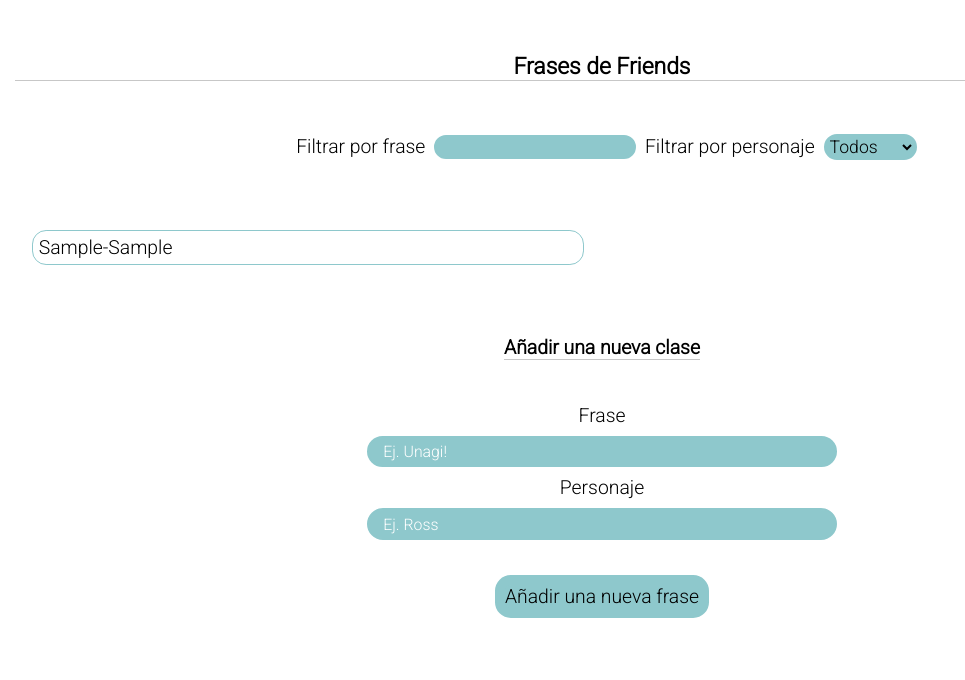
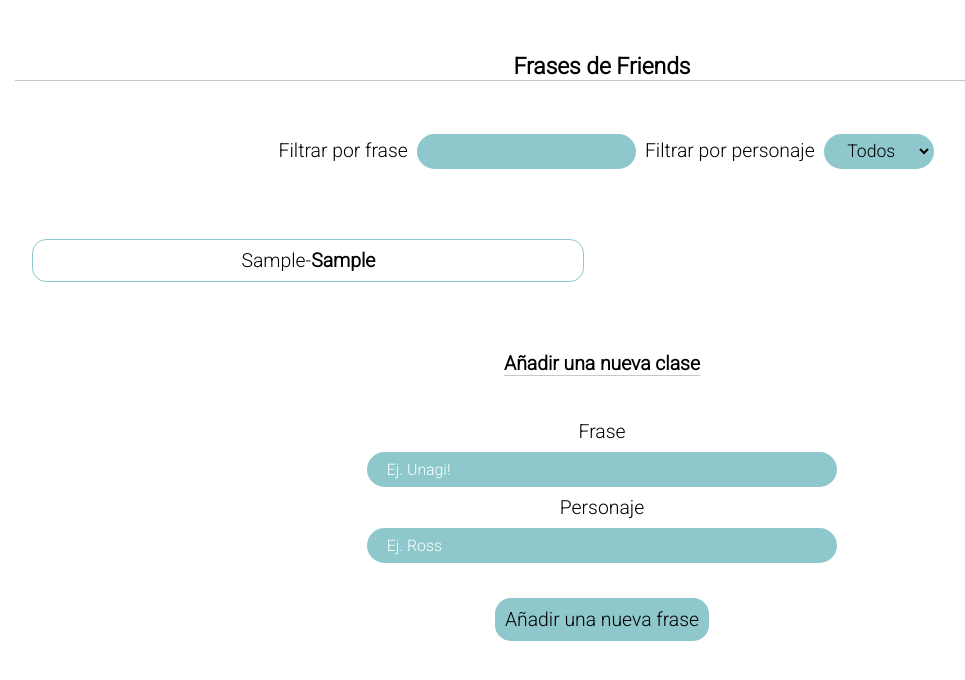
Before and after one commit to Adalab/modulo-3-evaluacion-intermedia-SandML3, a React (Create React App) app: page / in a window 1280 px wide. Both pictures are taken after typing "Sample", "Sample" into the empty fields and a click on the button "Añadir una nueva frase". Shown: the top 680 px of the page, without its empty margins (38-1003 px from the left). Built offline with nearby package versions, Linux system fonts and the light colour scheme; no server answers.

Commit message:
Validate add new quote input values before add them to quotes section

```diff
--- a/src/components/App.js
+++ b/src/components/App.js
@@ -5,7 +5,12 @@
 import ls from '../services/ls';
 
 
+
 function App() {
+  const [warningText, setWarningText] = useState({
+    text:'',
+    className:''
+  });
   const [quotes, setQuotes] = useState([]);
   const [newQuote, setNewQuote] = useState({
     character: '',
@@ -27,21 +32,31 @@
     .filter(quote => {
       return quote.character.toLowerCase().includes(searchFilters.character.toLowerCase()) && quote.quote.toLowerCase().includes(searchFilters.quote.toLowerCase())})
     .map((quote, index) => {
-      return <li key={index} className="main__quotes__quote">{quote.quote}-{quote.character}</li>
+      return <li key={index} className="main__quotes__quote">{quote.quote}-<span className='main__quotes__quote--character'>{quote.character}</span></li>
     })
 
+
+
   const handleNewQuote = (ev) => {
-    setNewQuote({...newQuote, [ev.target.id]:ev.currentTarget.value});
+      setNewQuote({...newQuote, [ev.target.id]:ev.currentTarget.value})
   }
 
 
   const handleAddQuote = (ev) => {
     ev.preventDefault();
-    setQuotes([...quotes, newQuote])
-    setNewQuote({
-      character: '',
-      quote: '',
-    })
+    if (!newQuote.character || !newQuote.quote) {
+      setWarningText({
+        className:'warning-text',
+        text:'Debe rellenar todos los campos',
+      })
+    } else {
+      setQuotes([...quotes, newQuote])
+      setNewQuote({
+        character: '',
+        quote: '',
+      });
+      setWarningText('');
+    }
   }
 
   const handleFilter = (ev) => {
@@ -103,6 +118,8 @@
         <form className='main__new_quote'>
           <h3 className='main__new_quote__title'>Añadir una nueva clase</h3>
 
+          <p className={warningText.className}>{warningText.text}</p>
+
           <label htmlFor='quote' className='main__new_quote__label'>Frase</label>
           <input
           type="text"
@@ -113,6 +130,7 @@
           value={newQuote.quote}
           onChange={handleNewQuote}
           ></input>
+
 
           <label htmlFor='character' className='main__new_quote__label'>Personaje</label>
           <input
--- a/src/styles/App.scss
+++ b/src/styles/App.scss
@@ -1,5 +1,6 @@
 @import './core/reset.scss';
 @import './layout/page.scss';
+@import './components/warnings.scss';
 @import './components/header.scss';
 @import './components/quotes.scss';
 // @import './components/new-contact.scss';
--- a/src/styles/components/header.scss
+++ b/src/styles/components/header.scss
@@ -21,6 +21,8 @@
             background-color: rgb(142, 200, 204);
             border:  rgb(142, 200, 204) solid 2px;
             font-size: 1rem;
+            padding-left: 1rem;
+            height: 2rem;
         }
     }
 }
--- a/src/styles/components/quotes.scss
+++ b/src/styles/components/quotes.scss
@@ -7,11 +7,14 @@
         &__quote{
             border: 1px solid  rgb(142, 200, 204);
             list-style: none;
-            padding: 0.3rem;
+            padding: 0.5rem;
             border-radius: 0.8rem;
             margin: 1rem;
-            display: flex;
-            align-items: center;
+            text-align: center;
+        }
+
+        &__quote--character{
+            font-weight: 800;
         }
     }
 
@@ -36,14 +39,14 @@
         &__input {
             border-radius: 1rem;
             background-color: rgb(142, 200, 204);
-            height: 1.8rem;
+            height: 2rem;
+            padding-left: 1rem;
             border:  rgb(142, 200, 204) solid 2px;
             font-size: 1rem;
             width: 40%;
         }
 
         ::placeholder {
-            padding-left: 0.8rem;
             color: white;
             font-size: 0.9rem;
         }
--- /dev/null
+++ b/src/styles/components/warnings.scss
@@ -0,0 +1,7 @@
+.warning-text {
+    background-color: rgb(255, 235, 170);
+    padding: 1rem 2.5rem;
+    border-radius: 1rem;
+    font-weight: 900;
+    font-size: 1rem;
+}
```
